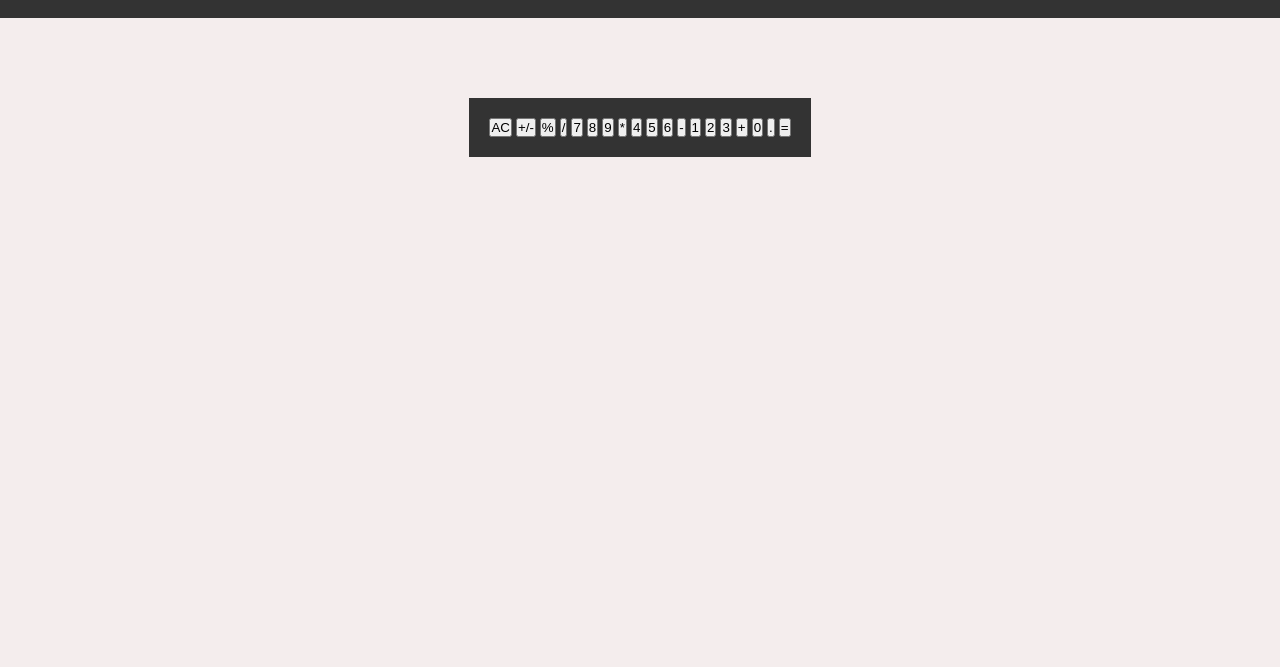
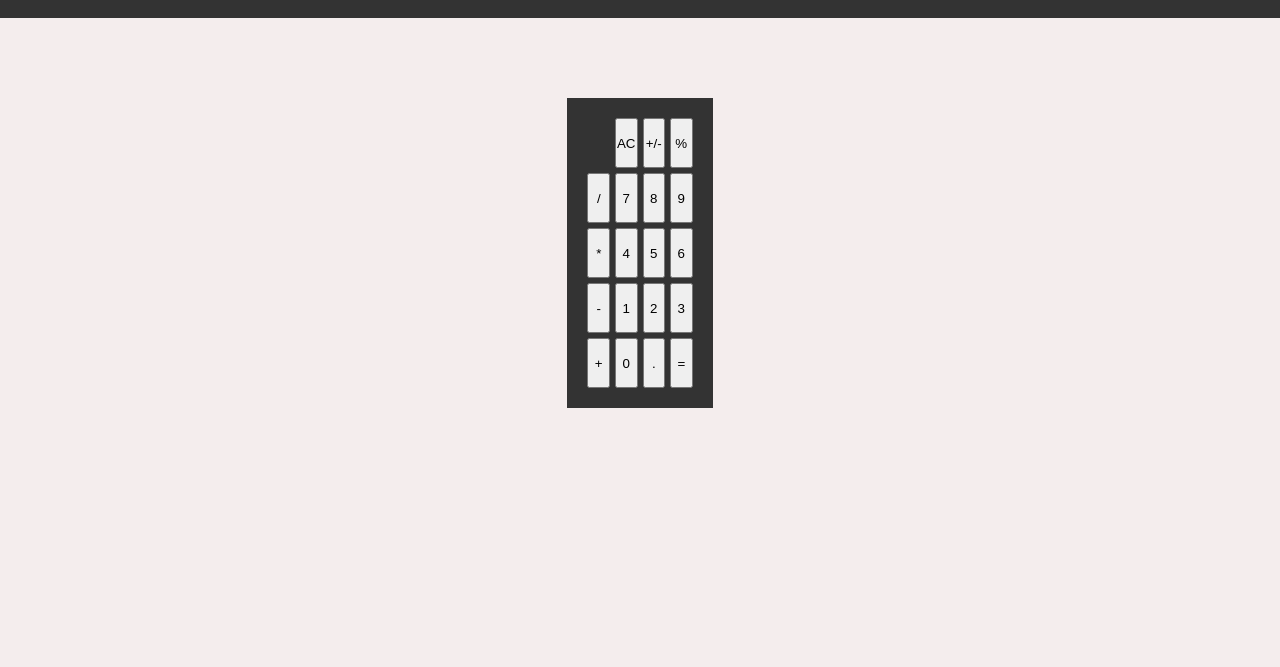
Before and after one commit to alexgeis/Calculator, a plain HTML site: page index.html in a window 1280 px wide. Shown: the part 62-729 px from the top of the page. Drawn offline with Linux system fonts and the light colour scheme.

Commit message:
add basic css grid structure to calc buttons

```diff
--- a/index.html
+++ b/index.html
@@ -5,7 +5,7 @@
     <meta http-equiv="X-UA-Compatible" content="IE=edge" />
     <meta name="viewport" content="width=device-width, initial-scale=1.0" />
     <link rel="stylesheet" href="./style.css" />
-    <title>Calcatron 3000</title>
+    <title>Calcutron 3000</title>
   </head>
   <body>
     <header id="header">
--- a/style.css
+++ b/style.css
@@ -49,6 +49,13 @@ body {
   background-color: var(--primary-dark);
 }
 
+#Calculator {
+  display: grid;
+  grid-template-columns: repeat(4, 1fr);
+  gap: 5px;
+  grid-auto-rows: minmax(50px, auto);
+}
+
 /* FOOTER */
 .footer {
   position: absolute;
```
